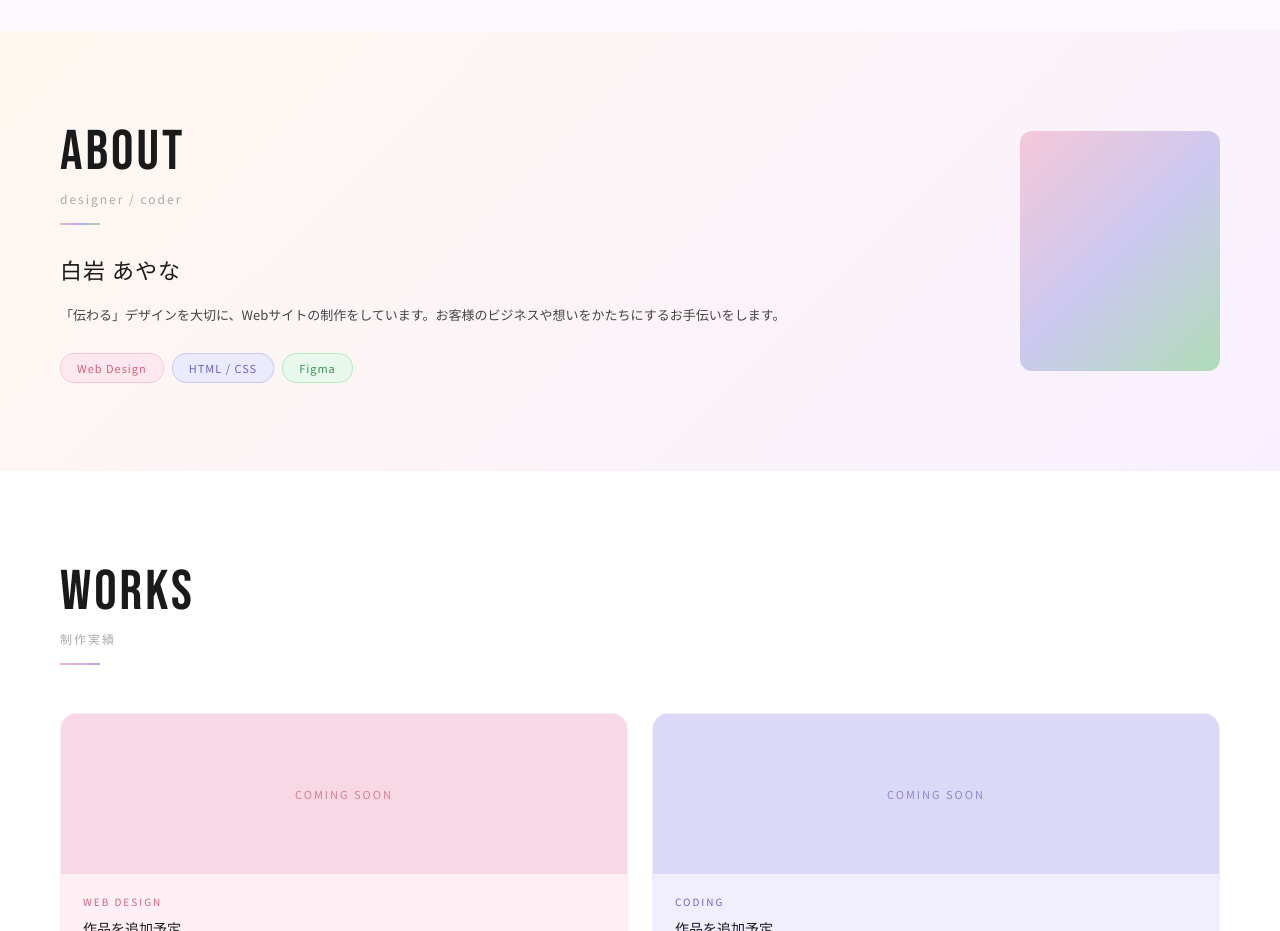
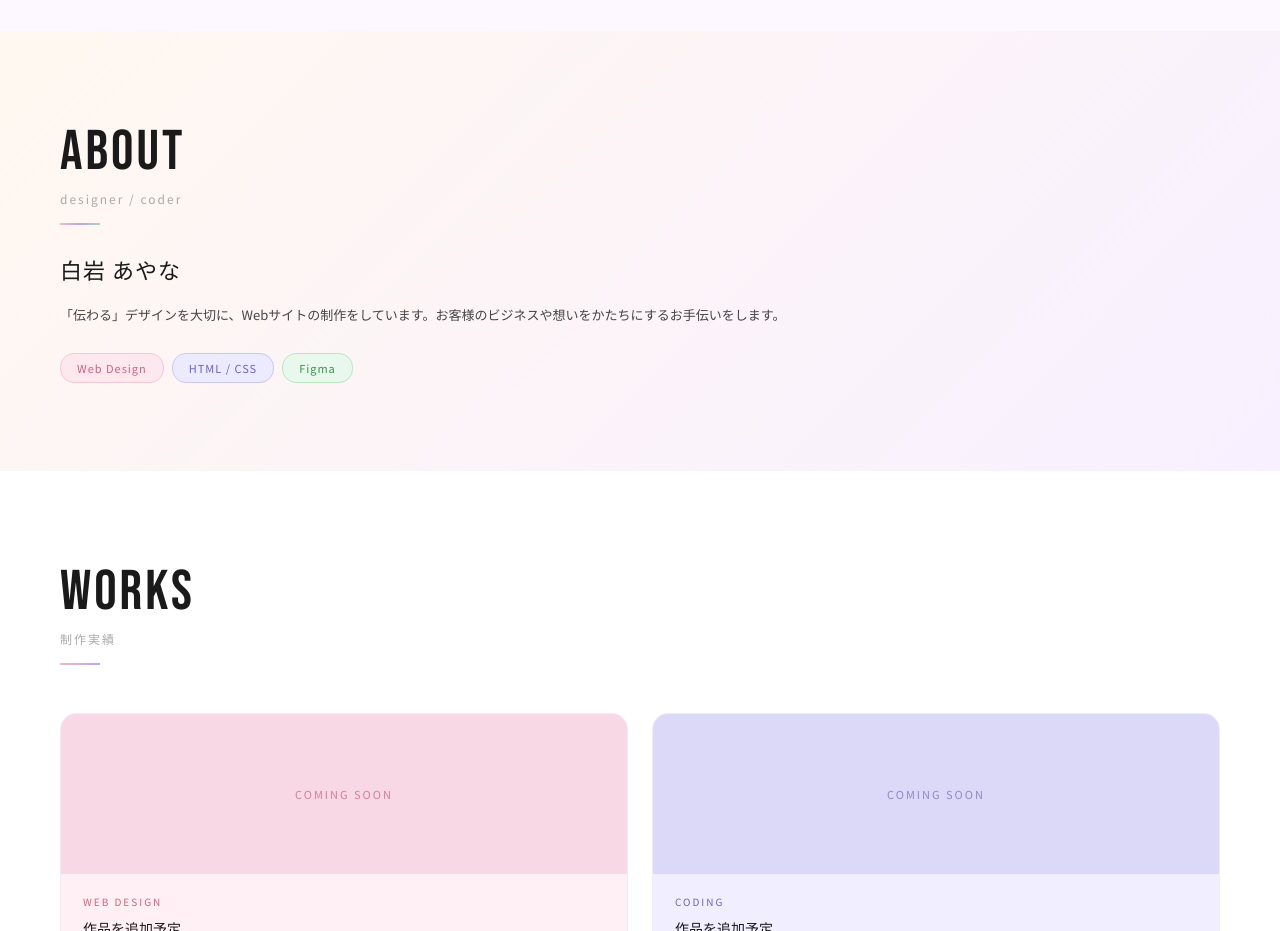
Before and after one commit to keganukety/irodori, a plain HTML site: page index.html in a window 1280 px wide. Shown: the part 1460-2391 px from the top of the page. Drawn offline with Linux system fonts and the light colour scheme.

Commit message:
Remove about card box

```diff
--- a/index.html
+++ b/index.html
@@ -265,15 +265,6 @@
     .t1 { background: #fde8ef; color: #d4607c; border: 1px solid var(--pink); }
     .t2 { background: #eceaff; color: #7060c8; border: 1px solid var(--purple); }
     .t3 { background: #e8f8ec; color: #3a9050; border: 1px solid var(--green); }
-    .about-card {
-      width: 200px;
-      height: 240px;
-      border-radius: 12px;
-      flex-shrink: 0;
-      background: linear-gradient(135deg, #f5c8d8, #ccc8f0, #b0ddb8);
-      transition: transform 0.4s ease;
-    }
-    .about-card:hover { transform: scale(1.03); }
 
     /* WORKS */
     .works-section { background: #fff; }
@@ -371,7 +362,6 @@
       .hero-bg-text { font-size: 110px; }
       .section { padding: 64px 24px; }
       .about-section { flex-direction: column; gap: 32px; }
-      .about-card { width: 100%; height: 200px; }
       .works-grid { grid-template-columns: 1fr; }
       .contact-section { padding: 64px 24px; }
       .footer { padding: 20px 24px; flex-direction: column; gap: 8px; text-align: center; }
@@ -459,7 +449,6 @@
         <span class="about-tag t3">Figma</span>
       </div>
     </div>
-    <div class="about-card fade-up"></div>
   </section>
 
   <section class="section works-section" id="works">
```
